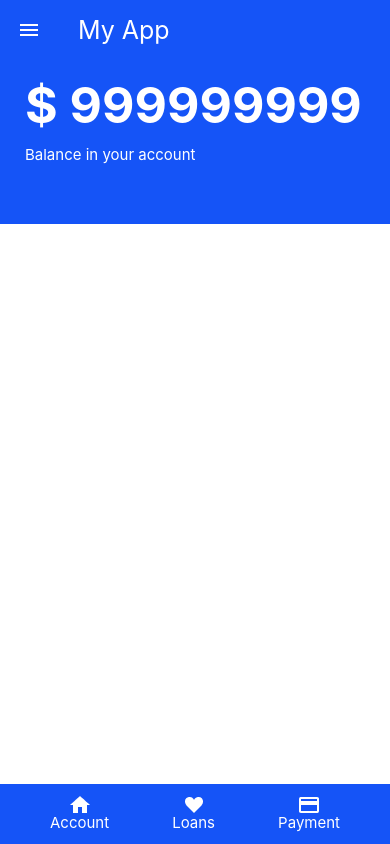
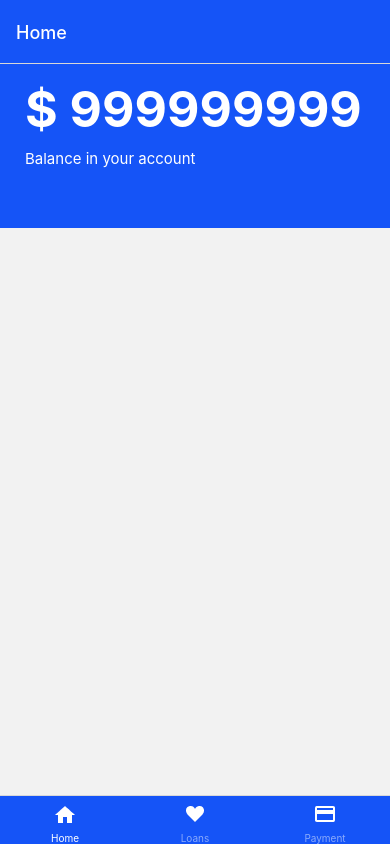
Before and after one commit to svntivgo/e-wallet-front, a React Native app: screen / in a window 390 px wide. Built offline with nearby package versions, Linux system fonts and the light colour scheme.

Commit message:
navigation

```diff
--- a/App.tsx
+++ b/App.tsx
@@ -16,27 +16,20 @@ import {
   useColorScheme,
 } from 'react-native';
 
-import { NavigationContainer } from '@react-navigation/native';
-import Home from './src/screens/Home';
-import BottomMenu from './src/components/BottomMenu';
-import TopMenu from './src/components/TopMenu';
+import Navigation from './src/Navigation';
 
 const App = () => {
   const isDarkMode = useColorScheme() === 'dark';
 
   return (
-    <NavigationContainer>
-      <SafeAreaView style={style.container}>
-        <StatusBar barStyle={isDarkMode ? 'light-content' : 'dark-content'} />
-        <TopMenu title="My App" />
-        <Home />
-        <BottomMenu />
-      </SafeAreaView>
-    </NavigationContainer>
+    <SafeAreaView style={styles.container}>
+      <StatusBar barStyle={isDarkMode ? 'light-content' : 'dark-content'} />
+      <Navigation />
+    </SafeAreaView>
   );
 };
 
-const style = StyleSheet.create({
+const styles = StyleSheet.create({
   container: {
     flex: 1,
   },
--- a/package.json
+++ b/package.json
@@ -10,7 +10,9 @@
     "lint": "eslint . --ext .js,.jsx,.ts,.tsx"
   },
   "dependencies": {
+    "@react-navigation/bottom-tabs": "^6.4.1",
     "@react-navigation/native": "^6.0.14",
+    "@react-navigation/native-stack": "^6.9.2",
     "react": "17.0.2",
     "react-native": "0.68.2",
     "react-native-safe-area-context": "^4.4.1",
--- /dev/null
+++ b/src/Navigation.tsx
@@ -0,0 +1,60 @@
+import React from 'react';
+import { createBottomTabNavigator } from '@react-navigation/bottom-tabs';
+import { DefaultTheme, NavigationContainer } from '@react-navigation/native';
+
+import Home from './screens/Home';
+import Loans from './screens/Loans';
+import { colors } from './themes/colors';
+import { Image } from 'react-native';
+import Payment from './screens/Payment';
+
+const Tab = createBottomTabNavigator();
+const MyTheme = {
+  ...DefaultTheme,
+  colors: {
+    ...DefaultTheme.colors,
+    primary: colors.white,
+    card: colors.blue,
+    text: colors.white,
+  },
+};
+function MyTabs() {
+  return (
+    <Tab.Navigator initialRouteName="Home">
+      <Tab.Screen
+        name="Home"
+        component={Home}
+        options={{
+          tabBarIcon: () => {
+            return <Image source={require('./assets/icons/house.png')} />;
+          },
+        }}
+      />
+      <Tab.Screen
+        name="Loans"
+        component={Loans}
+        options={{
+          tabBarIcon: () => {
+            return <Image source={require('./assets/icons/heart.png')} />;
+          },
+        }}
+      />
+      <Tab.Screen
+        name="Payment"
+        component={Payment}
+        options={{
+          tabBarIcon: () => {
+            return <Image source={require('./assets/icons/card.png')} />;
+          },
+        }}
+      />
+    </Tab.Navigator>
+  );
+}
+export default function Navigation() {
+  return (
+    <NavigationContainer theme={MyTheme}>
+      <MyTabs />
+    </NavigationContainer>
+  );
+}
--- /dev/null
+++ b/src/screens/Payment.tsx
@@ -0,0 +1,8 @@
+import React from 'react';
+import { Text } from 'react-native';
+
+function Payment() {
+  return <Text>Payment</Text>;
+}
+
+export default Payment;
```
Also changed, not shown: 1 other file (tests, documents, lock files or other folders).
